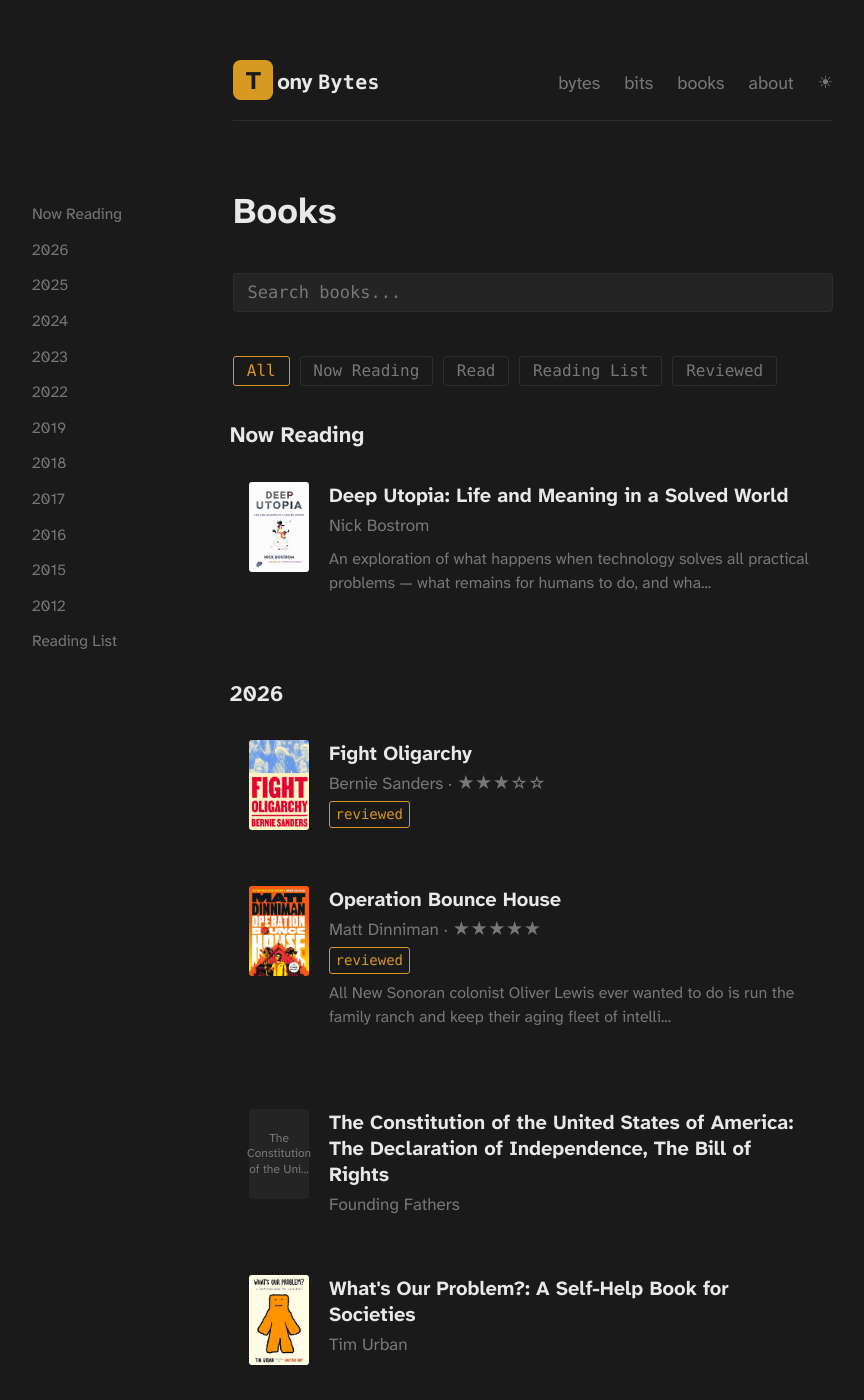
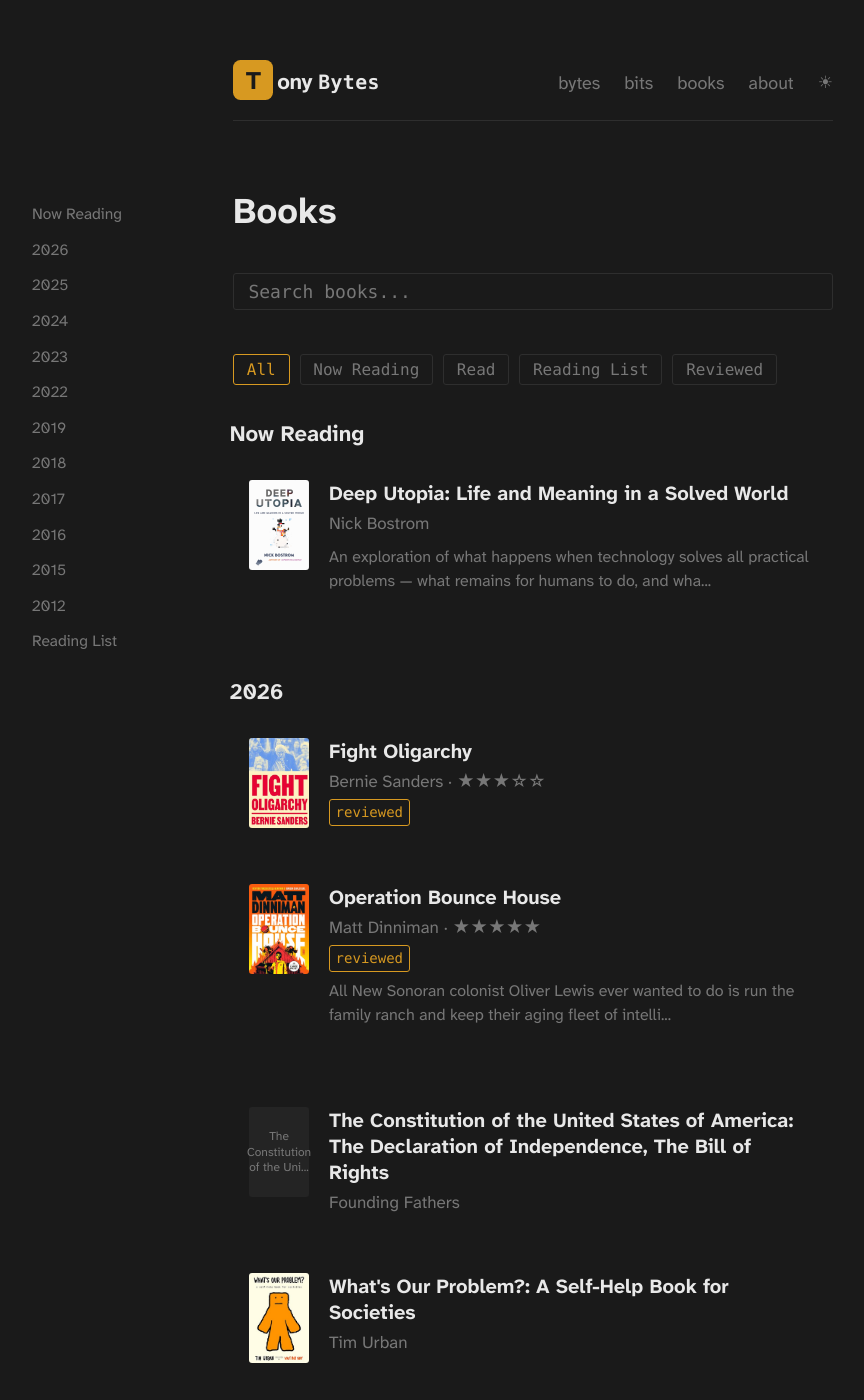
Before and after one commit to dreslan/tonybytes.net, a Jekyll site: the page built from books.md, in a window 1280 px wide and 1400 px high. Shown: the whole window, without its empty margins (107-971 px from the left). Built offline with Jekyll 4.4.1, drawn with Linux system fonts in a browser that asks for light colours.

Commit message:
fix: style book search input to match filter buttons
Co-Authored-By: Claude Opus 4.6 (1M context) <noreply@anthropic.com>

```diff
--- a/assets/css/style.css
+++ b/assets/css/style.css
@@ -631,17 +631,21 @@ nav a:hover {
 
 .book-search {
   width: 100%;
-  padding: 0.5em 0.8em;
+  padding: 0.4em 0.8em;
   font-family: var(--font-mono);
-  font-size: 0.85rem;
+  font-size: 0.9rem;
   color: var(--text);
-  background: var(--bg-code);
+  background: none;
   border: 1px solid var(--border);
-  border-radius: 4px;
+  border-radius: 3px;
   margin-bottom: 1rem;
   outline: none;
 }
+.book-search:hover {
+  border-color: var(--text-muted);
+}
 .book-search:focus {
+  color: var(--link);
   border-color: var(--link);
 }
 .book-search::placeholder {
```
